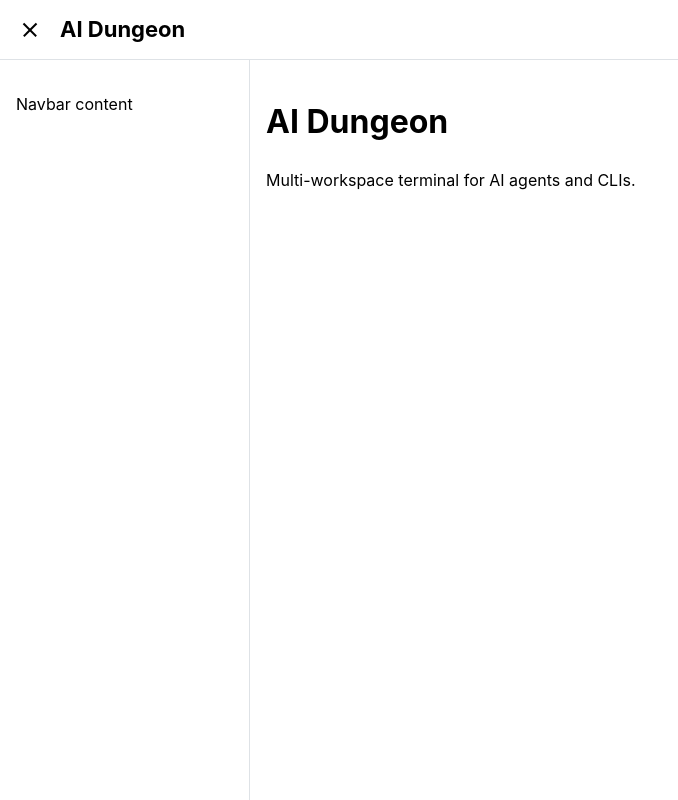
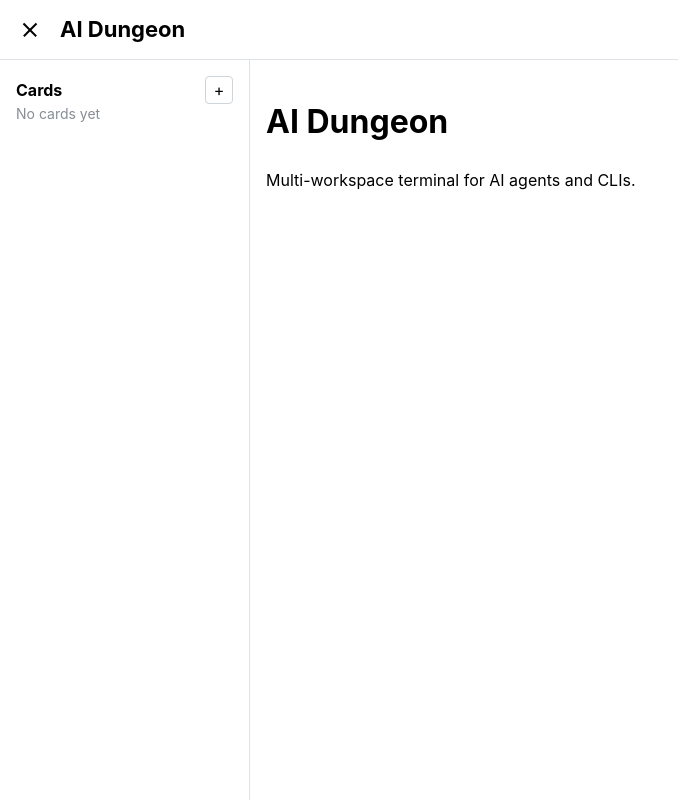
Before and after one commit to alkofu/ai-dungeon, a React (Vite) app: page / in a window 1280 px wide. Shown: the whole page, without its empty margins (0-678 px from the left). Built offline with nearby package versions, Linux system fonts and the light colour scheme.

Commit message:
feat(ui): add card list to navbar with app-level state

```diff
--- a/src/App.tsx
+++ b/src/App.tsx
@@ -1,8 +1,20 @@
+import { useCallback, useState } from "react";
 import { AppLayout } from "./components/layout";
+import type { Card } from "./types/card";
 
 function App() {
+  const [cards, setCards] = useState<Card[]>([]);
+
+  const addCard = useCallback(() => {
+    setCards((prev) => [...prev, { id: globalThis.crypto.randomUUID() }]);
+  }, []);
+
+  const removeCard = useCallback((id: string) => {
+    setCards((prev) => prev.filter((c) => c.id !== id));
+  }, []);
+
   return (
-    <AppLayout>
+    <AppLayout cards={cards} onAddCard={addCard} onRemoveCard={removeCard}>
       <h1>AI Dungeon</h1>
       <p>Multi-workspace terminal for AI agents and CLIs.</p>
     </AppLayout>
--- a/src/components/layout/AppLayout.tsx
+++ b/src/components/layout/AppLayout.tsx
@@ -1,12 +1,18 @@
 import { AppShell, Burger, Group, Title } from "@mantine/core";
 import { useDisclosure } from "@mantine/hooks";
 import type { ReactNode } from "react";
+import type { Card } from "../../types/card";
+import { NavBar } from "./NavBar";
 
+// cards props are required; only consumer is App.tsx (YAGNI — make optional if a second consumer is added)
 interface AppLayoutProps {
   children: ReactNode;
+  cards: Card[];
+  onAddCard: () => void;
+  onRemoveCard: (id: string) => void;
 }
 
-export function AppLayout({ children }: AppLayoutProps) {
+export function AppLayout({ children, cards, onAddCard, onRemoveCard }: AppLayoutProps) {
   const [opened, { toggle }] = useDisclosure(true);
 
   return (
@@ -27,7 +33,7 @@
       </AppShell.Header>
 
       <AppShell.Navbar p="md">
-        <p>Navbar content</p>
+        <NavBar cards={cards} onAddCard={onAddCard} onRemoveCard={onRemoveCard} />
       </AppShell.Navbar>
 
       <AppShell.Main>{children}</AppShell.Main>
--- /dev/null
+++ b/src/components/layout/NavBar.tsx
@@ -0,0 +1,50 @@
+import {
+  ActionIcon,
+  Card as MantineCard,
+  CloseButton,
+  Group,
+  Stack,
+  Text,
+  Title,
+} from "@mantine/core";
+import type { Card } from "../../types/card";
+
+interface NavBarProps {
+  cards: Card[];
+  onAddCard: () => void;
+  onRemoveCard: (id: string) => void;
+}
+
+export function NavBar({ cards, onAddCard, onRemoveCard }: NavBarProps) {
+  return (
+    <>
+      <Group justify="space-between">
+        <Title order={5}>Cards</Title>
+        <ActionIcon aria-label="Add card" variant="default" onClick={onAddCard}>
+          +
+        </ActionIcon>
+      </Group>
+
+      {cards.length === 0 ? (
+        <Text size="sm" c="dimmed">
+          No cards yet
+        </Text>
+      ) : (
+        <Stack gap="xs">
+          {cards.map((card) => (
+            <MantineCard key={card.id}>
+              <Group justify="space-between">
+                <Text>Card {card.id.slice(0, 8)}</Text>
+                {/* TODO: switch to card.title once Card gains a human-readable title field */}
+                <CloseButton
+                  aria-label={`Remove card ${card.id}`}
+                  onClick={() => onRemoveCard(card.id)}
+                />
+              </Group>
+            </MantineCard>
+          ))}
+        </Stack>
+      )}
+    </>
+  );
+}
--- a/src/components/layout/index.ts
+++ b/src/components/layout/index.ts
@@ -1 +1,2 @@
 export { AppLayout } from "./AppLayout";
+export { NavBar } from "./NavBar";
--- /dev/null
+++ b/src/types/card.ts
@@ -0,0 +1,4 @@
+// Additional fields (e.g. title, kind) will be added when card content is introduced.
+export interface Card {
+  id: string;
+}
```
Also changed, not shown: 3 other files (tests, documents, lock files or other folders).
